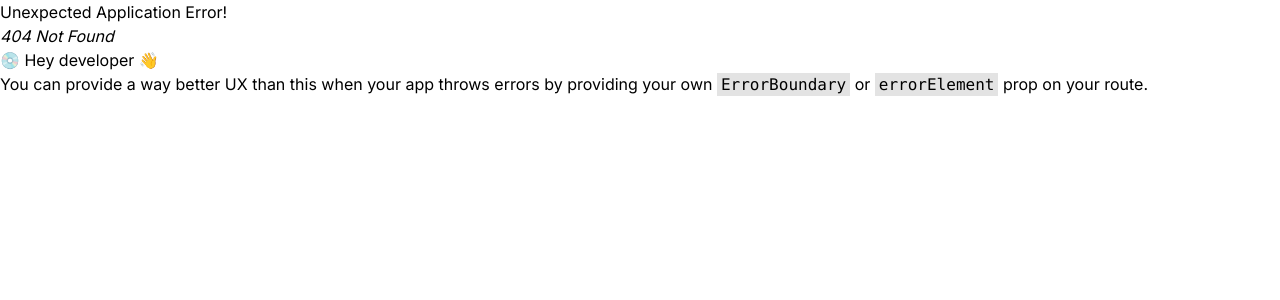
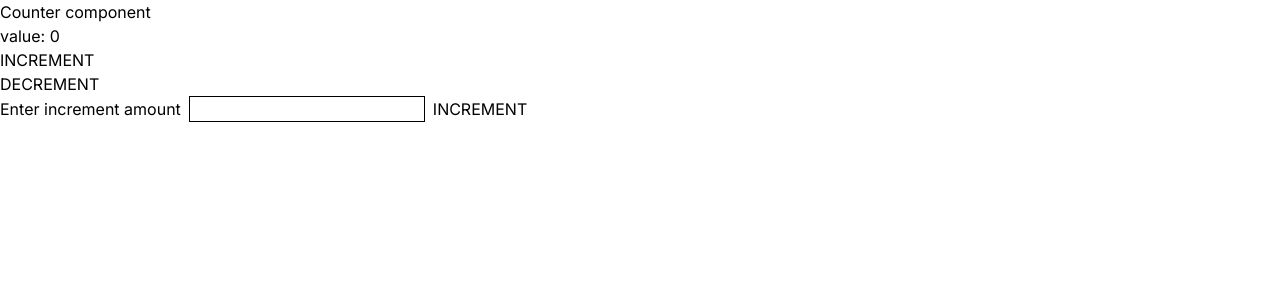
Before and after one commit to FabianTauriello/gia-trainer, a React (Vite) app: page /counter in a window 1280 px wide. Before the commit this address had no page. Shown: the top 300 px of the page. Built offline with nearby package versions, Linux system fonts and the light colour scheme; a web font is replaced by a local one.

Commit message:
added a simple counter managed by redux

```diff
--- /dev/null
+++ b/src/domain/slices/counterSlice.ts
@@ -0,0 +1,37 @@
+import { createSlice, PayloadAction } from "@reduxjs/toolkit";
+import { RootState } from "domain/Store";
+
+// Define a type for the slice state
+interface CounterState {
+  value: number;
+}
+
+// Define the initial state using that type
+const initialState: CounterState = {
+  value: 0,
+};
+
+export const counterSlice = createSlice({
+  name: "counter",
+  // `createSlice` will infer the state type from the `initialState` argument
+  initialState,
+  reducers: {
+    increment: state => {
+      state.value += 1;
+    },
+    decrement: state => {
+      state.value -= 1;
+    },
+    // Use the PayloadAction type to declare the contents of `action.payload`
+    incrementByAmount: (state, action: PayloadAction<number>) => {
+      state.value += action.payload;
+    },
+  },
+});
+
+export const { increment, decrement, incrementByAmount } = counterSlice.actions;
+
+// Other code such as selectors can use the imported `RootState` type
+export const selectCount = (state: RootState) => state.counter.value;
+
+export default counterSlice.reducer;
--- a/src/domain/store.ts
+++ b/src/domain/store.ts
@@ -1,7 +1,10 @@
 import { configureStore } from "@reduxjs/toolkit";
+import counterReducer from "domain/slices/counterSlice";
 
 export const store = configureStore({
-  reducer: {},
+  reducer: {
+    counter: counterReducer,
+  },
 });
 
 // Infer the `RootState` and `AppDispatch` types from the store itself
--- /dev/null
+++ b/src/hooks/useAppSelector.ts
@@ -0,0 +1,5 @@
+import { AppDispatch, RootState } from "domain/Store";
+import { TypedUseSelectorHook, useDispatch, useSelector } from "react-redux";
+
+export const useAppDispatch: () => AppDispatch = useDispatch;
+export const useAppSelector: TypedUseSelectorHook<RootState> = useSelector;
--- a/src/main.tsx
+++ b/src/main.tsx
@@ -6,13 +6,15 @@ import { createBrowserRouter, createRoutesFromElements, Route, RouterProvider }
 import QuizContainer from "./routes/QuizContainer";
 import QuizComplete from "routes/QuizComplete";
 import { Provider } from "react-redux";
-import { store } from "domain/store";
+import { store } from "domain/Store";
+import Counter from "routes/Counter";
 
 // JSX syntax to define routes
 const router = createBrowserRouter(
   createRoutesFromElements(
     <>
       <Route path="/" element={<Landing />} />
+      <Route path="/counter" element={<Counter />} />
       <Route path="/quiz" element={<QuizContainer />} />
       <Route path="/quiz-complete" element={<QuizComplete />} />
     </>
--- /dev/null
+++ b/src/routes/Counter.tsx
@@ -0,0 +1,31 @@
+import { decrement, increment, incrementByAmount } from "domain/slices/counterSlice";
+import { useAppDispatch, useAppSelector } from "hooks/useAppSelector";
+import { useRef } from "react";
+
+function Counter() {
+  const inputRef = useRef<HTMLInputElement>(null);
+
+  // The `state` arg is correctly typed as `RootState` already
+  const count = useAppSelector(state => state.counter.value);
+  const dispatch = useAppDispatch();
+
+  return (
+    <div>
+      <h1>Counter component</h1>
+      <h3>value: {count}</h3>
+      <div>
+        <button onClick={() => dispatch(increment())}>INCREMENT</button>
+      </div>
+      <div>
+        <button onClick={() => dispatch(decrement())}>DECREMENT</button>
+      </div>
+      <div>
+        <label>Enter increment amount</label>
+        <input ref={inputRef} className="border mx-2" />
+        <button onClick={() => dispatch(incrementByAmount(parseInt(inputRef.current?.value!)))}>INCREMENT</button>
+      </div>
+    </div>
+  );
+}
+
+export default Counter;
--- a/src/routes/Landing.tsx
+++ b/src/routes/Landing.tsx
@@ -1,4 +1,4 @@
-import { useNavigate } from "react-router-dom";
+import { Link, useNavigate } from "react-router-dom";
 import Btn1 from "components/Btn1";
 import mySvg from "assets/svgs/cv.svg";
 
@@ -7,6 +7,10 @@ function Home() {
 
   return (
     <>
+      {/* remove later */}
+      <div style={{ position: "fixed", top: 5, right: 5, color: "white", backgroundColor: "red", zIndex: 100 }}>
+        <Link to={"/counter"}>Counter</Link>
+      </div>
       <header style={{}}>{/* TODO */}</header>
       <div className="wrapper">
         <div style={{ border: "solid 1px black" }} className="bg">
```
